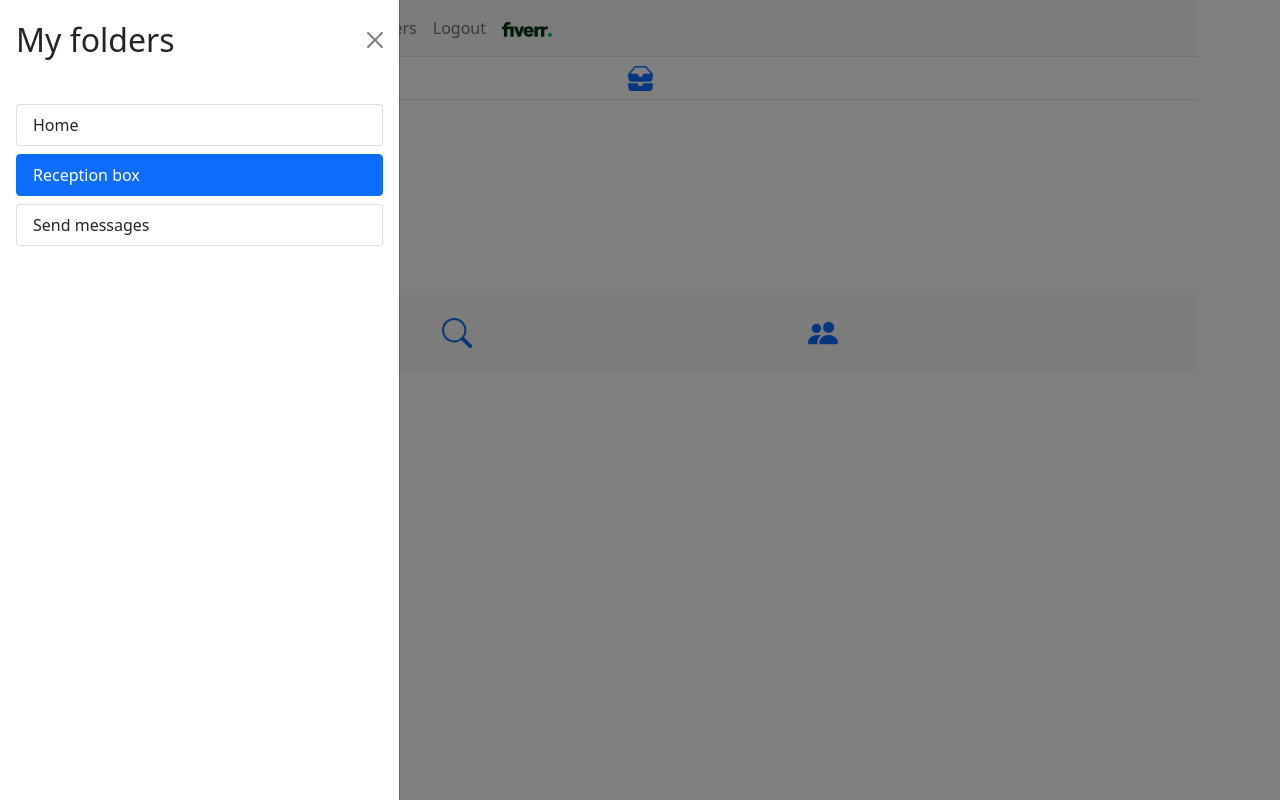
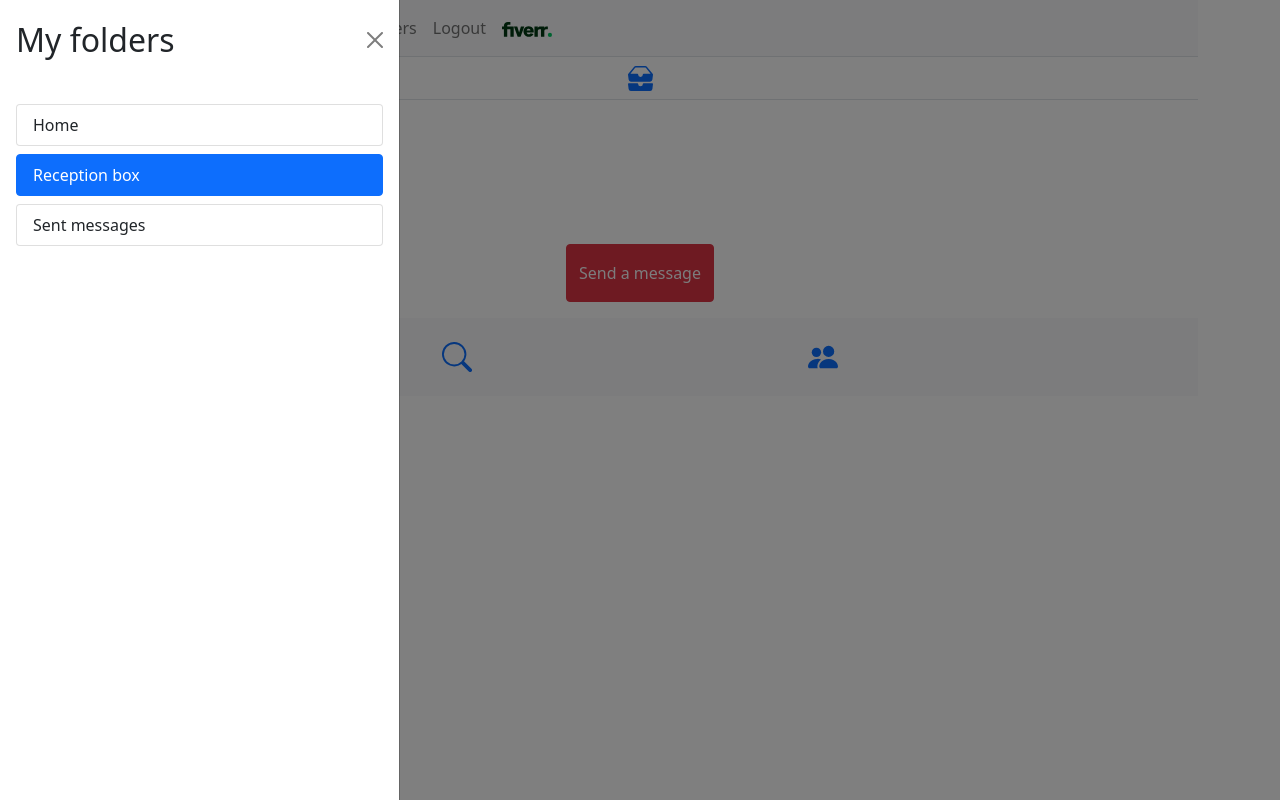
Before and after one commit to eguesbaya/Finderr, a Symfony app: template templates/messages/received.html.twig in a window 1280 px wide, after a click that opens the changed part. Run offline with Twig, Linux system fonts and the light colour scheme; the template is opened without the code that fills it, so the values that code supplies are empty; some libraries are stand-ins or nearby versions.

Commit message:
dernier commit

```diff
--- a/src/Form/MessagesType.php
+++ b/src/Form/MessagesType.php
@@ -29,14 +29,14 @@ class MessagesType extends AbstractType
             ])
             ->add('recipient', EntityType::class, [
                 "class" => User::class,
-                "choice_label" => "email",
+                "choice_label" => "lastname",
                 "attr" => [
                     "class" => "form-control"
                 ]
             ])
             ->add('send', SubmitType::class, [
                 "attr" => [
-                    "class" => "btn btn-danger my-3 col-6 offset-3"
+                    "class" => "btn btn-danger text-light my-3 col-6 offset-3"
                 ]
             ])
         ;
--- a/templates/coworkers/index.html.twig
+++ b/templates/coworkers/index.html.twig
@@ -5,7 +5,6 @@
 {% endblock %}
 
 {% block body %}
-  {% include 'components/_searchbar.html.twig' %}
   <h1>
     My Coworkers
   </h1>
--- a/templates/home/index.html.twig
+++ b/templates/home/index.html.twig
@@ -6,11 +6,10 @@
 {% endblock %}
 
 {% block body %}
-    {% include 'components/_searchbar.html.twig' %}
     <div class="row row-cols-1 row-cols-md-2 row-col-lg-3 g-4">
         {% for user in users %}
             <div class="col">
-                <div class="card bg-dark text-white" style="height: 600px;">
+                <div class="card bg-dark text-white mt-3" style="height: 600px;">
                     <img src="{{ user.picture }}" class="card-img" style="height: 600px;" alt="{{ user.email }}"/>
                     <div class="card-img-overlay d-flex flex-column justify-content-end">
                         <section class="p-3">
--- a/templates/messages/index.html.twig
+++ b/templates/messages/index.html.twig
@@ -12,8 +12,8 @@
                 <p>Inbox synthesis</p>
                 <p>Received : {{ app.user.received|length }}</p>
                 <p>Send : {{ app.user.sent|length }}</p>
-                <a class="btn btn-success col-4 offset-1" data-bs-toggle="offcanvas" href="#offcanvasExample" role="button" aria-controls="offcanvasExample">See my folders</a>
-                <a href="{{ path("send") }}" class="btn btn-danger col-4 offset-1">Send a message</a>
+                <a class="btn btn-danger text-light col-4 offset-1" data-bs-toggle="offcanvas" href="#offcanvasExample" role="button" aria-controls="offcanvasExample">See my folders</a>
+                <a href="{{ path("send") }}" class="btn btn-danger text-light col-4 offset-1">Send a message</a>
             </div>
         </div>
     </section>
@@ -30,7 +30,7 @@
                 <a href="{{ path("received") }}" class="mt-2 list-group-item list-group-item-action">Reception box</a>
             </div>
             <div class="list-group">
-                <a href="{{ path("sent") }}" class="mt-2 list-group-item list-group-item-action">Send messages</a>
+                <a href="{{ path("sent") }}" class="mt-2 list-group-item list-group-item-action">Sent messages</a>
             </div>
         </div>
     </div>
--- a/templates/messages/received.html.twig
+++ b/templates/messages/received.html.twig
@@ -29,9 +29,9 @@
                 {% else %}
                     {% set bold = "" %}
                 {% endif %}
-        <div class="row border-bottom p-3">
+        <div class="row border-bottom p-3 d-flex align-items-center">
             <div class="col">
-                <img src="uploads/60dadf0a82058.jpg" class="sender-pic m-0 p-0" alt"{{ message.sender.lastname }}" width="200px">
+                <img src="/{{ message.sender.picture }}" class="sender-pic m-0 p-0" alt"{{ message.sender.lastname }}" width="150px">
             </div>
             <div class="col {{ bold }} p-0">
                 <div>{{ message.sender.lastname }}</div>
@@ -49,8 +49,9 @@
         </div>
             {% endfor %}
     </section>
-            <a href="{{ path("send") }}" class="btn btn-success py-3 my-3 d-inline-block">Send a message</a>
-
+    <div class="d-flex justify-content-center mt-4">
+    <a href="{{ path("send") }}" class="btn btn-danger text-light py-3 my-3 d-inline-block">Send a message</a>
+    </div>
     <div class="offcanvas offcanvas-start" tabindex="-1" id="offcanvasExample" aria-labelledby="offcanvasExampleLabel">
         <div class="offcanvas-header">
             <h2 class="offcanvas-title" id="offcanvasExampleLabel">My folders</h2>
@@ -64,14 +65,10 @@
                 <a href="{{ path("received") }}" class="mt-2 list-group-item list-group-item-action active">Reception box</a>
             </div>
             <div class="list-group">
-                <a href="{{ path("sent") }}" class="mt-2 list-group-item list-group-item-action">Send messages</a>
+                <a href="{{ path("sent") }}" class="mt-2 list-group-item list-group-item-action">Sent messages</a>
             </div>
         </div>
     </div>
-
-    <section>
-    </section>
-
     <footer class="bg-light d-flex flex-row align-items-center justify-content-evenly text-center p-4">
         <a href="{{ path('home') }}"><svg xmlns="http://www.w3.org/2000/svg"
         width="30"
--- a/templates/messages/send.html.twig
+++ b/templates/messages/send.html.twig
@@ -20,8 +20,8 @@
             <div class="col">
                 <h1>Send a message</h1>
                 {{ form(form) }}
-                <a class="btn btn-danger me-3 col-4 offset-1" data-bs-toggle="offcanvas" href="#offcanvasExample" role="button" aria-controls="offcanvasExample">See my folders</a>
-                <a href="{{ path("send") }}" class="btn btn-danger col-4 offset-1">Send a message</a>
+                <a class="btn btn-danger text-light me-3 col-4 offset-1" data-bs-toggle="offcanvas" href="#offcanvasExample" role="button" aria-controls="offcanvasExample">See my folders</a>
+                <a href="{{ path("send") }}" class="btn btn-danger text-light col-4 offset-1">Send a message</a>
             </div>
         </div>
     </section>
@@ -38,7 +38,7 @@
                 <a href="{{ path("received") }}" class="mt-2 list-group-item list-group-item-action active">Reception box</a>
             </div>
             <div class="list-group">
-                <a href="{{ path("sent") }}" class="mt-2 list-group-item list-group-item-action active">Send messages</a>
+                <a href="{{ path("sent") }}" class="mt-2 list-group-item list-group-item-action active">Sent messages</a>
             </div>
         </div>
     </div>
```
Also changed, not shown: templates/messages/read.html.twig (+4 -4 lines), templates/messages/sent.html.twig (+6 -6 lines).
